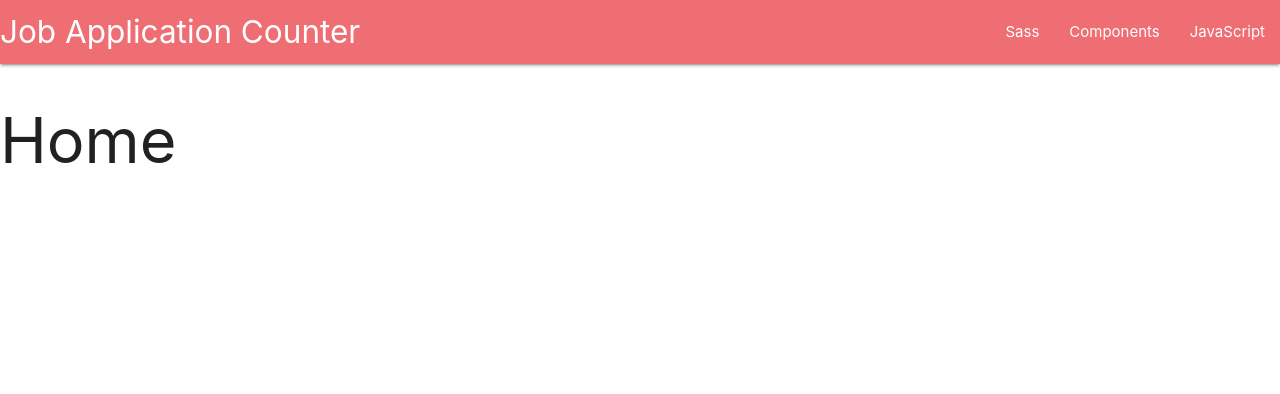
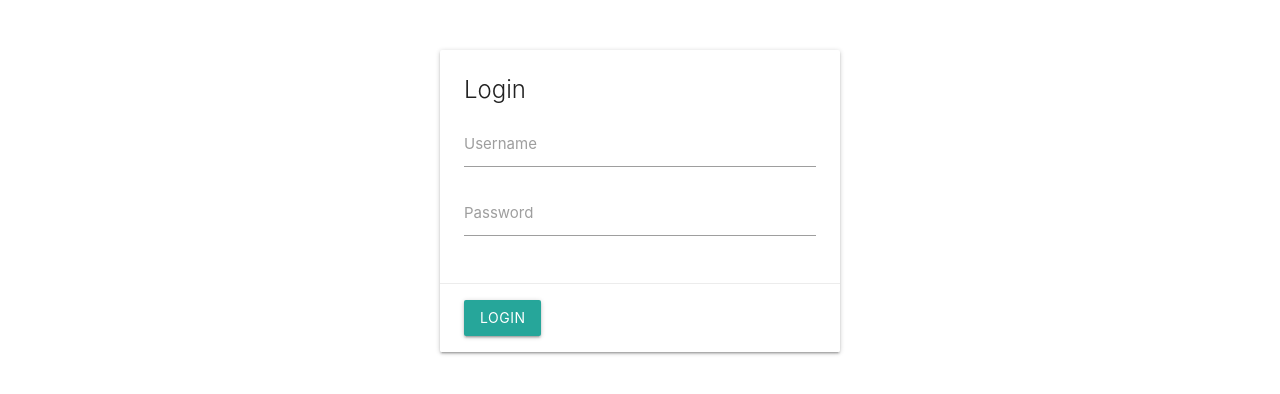
Before and after one commit to Kionling/jCounter, a React (Create React App) app in the folder client/: page / in a window 1280 px wide. Shown: the top 394 px of the page. Built offline with nearby package versions, Linux system fonts and the light colour scheme.

Commit message:
Created basic login page

```diff
--- a/client/src/App.js
+++ b/client/src/App.js
@@ -4,18 +4,12 @@ import { BrowserRouter as Router, Routes, Route } from 'react-router-dom';
 import './App.css';
 import Navbar from './components/navbar';
 import Home from "./pages/home"
-
+import Login from "../src/pages/login"
 
 function App() {
   return (
    <div>
-
-    <Router>
-      <Navbar/>
-      <Routes>
-      <Route exact path='*' element={<Home/>}/>
-      </Routes>
-    </Router>
+    <Login/>
    </div>
   );
 }
--- a/client/src/pages/login.js
+++ b/client/src/pages/login.js
@@ -1,12 +1,50 @@
-import React from "react";
+import React, { useState } from 'react';
+import 'materialize-css/dist/css/materialize.min.css';
 
+function Login() {
+  const [username, setUsername] = useState('');
+  const [password, setPassword] = useState('');
 
-function Login(){
-    return(
-        <div>
+  const handleSubmit = (event) => {
+    event.preventDefault();
+    // Handle login logic here
+    console.log('Logging in with:', username, password);
+  };
 
+  return (
+    <div className="container" style={{ marginTop: '50px', width: '400px' }}>
+      <form onSubmit={handleSubmit}>
+        <div className="card">
+          <div className="card-content">
+            <span className="card-title">Login</span>
+            <div className="input-field">
+              <input
+                id="username"
+                type="text"
+                className="validate"
+                value={username}
+                onChange={(e) => setUsername(e.target.value)}
+              />
+              <label htmlFor="username">Username</label>
+            </div>
+            <div className="input-field">
+              <input
+                id="password"
+                type="password"
+                className="validate"
+                value={password}
+                onChange={(e) => setPassword(e.target.value)}
+              />
+              <label htmlFor="password">Password</label>
+            </div>
+          </div>
+          <div className="card-action">
+            <button type="submit" className="btn waves-effect waves-light">Login</button>
+          </div>
         </div>
-    )
+      </form>
+    </div>
+  );
 }
 
 export default Login;
--- a/package.json
+++ b/package.json
@@ -22,6 +22,7 @@
     "express": "^4.18.2",
     "express-session": "^1.17.3",
     "if-env": "^1.0.4",
+    "materialize-css": "^1.0.0",
     "mysql2": "^3.6.3",
     "nodemon": "^3.0.1",
     "passport": "^0.6.0",
```
Also changed, not shown: 1 other file (tests, documents, lock files or other folders).
